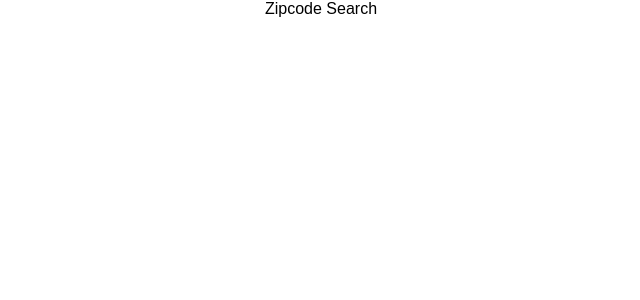
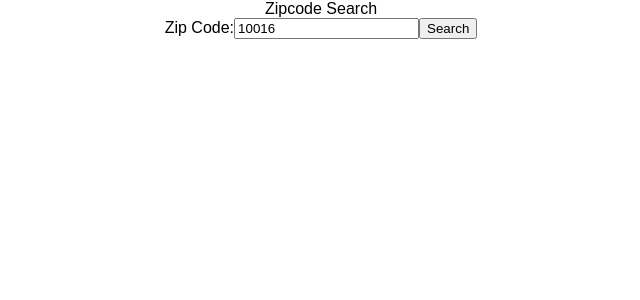
Before and after one commit to Kyrylo-Glamazdin/ZIP-and-City-Search-Assignment, a React (Create React App) app in the folder zip-app/: page / in a window 1280 px wide. Shown: the top 300 px of the page, without its empty margins (319-959 px from the left). Built offline with nearby package versions, Linux system fonts and the light colour scheme.

Commit message:
added form

```diff
--- a/zip-app/src/App.js
+++ b/zip-app/src/App.js
@@ -1,5 +1,6 @@
 import React, { Component } from 'react';
 import Nav from "./Nav.js"
+import ZipForm from './ZipForm.js'
 import './App.css';
 
 class App extends Component {
@@ -8,6 +9,7 @@
 	  <div className="App Container">
 	    <Nav>
 		</Nav>
+		<ZipForm searchZip="10016" />
 	  </div>
     );
   }
--- /dev/null
+++ b/zip-app/src/ZipForm.js
@@ -0,0 +1,45 @@
+import React, { Component } from 'react';
+import PropTypes from 'prop-types';
+import './ZipForm.css'
+
+class ZipForm extends Component{
+	constructor(props){
+		super(props);
+		this.handleSubmit = this.handleSubmit.bind(this);
+		this.handleInputChange = this.handleInputChange.bind(this);
+		this.state = {
+			searchZip: props.searchZip
+		};
+	}
+
+	handleInputChange(event){
+		this.setState({searchZip: event.target.value})
+	}
+
+	handleSubmit(event){
+		console.log(this.state.searchZip);
+		event.preventDefault();
+	}
+
+
+	render(){
+		return(
+				<div className="ZipSearchForm">
+					<form onSubmit={this.handleSubmit}>
+						<label>
+							Zip Code:
+							<input type="text" name="zipCodeInput"
+							value={this.state.searchZip} onChange={this.handleInputChange} />
+						</label>
+						<input type="submit" value="Search" />
+					</form>
+				</div>
+			)
+	}
+};
+
+ZipForm.propTypes = {
+	searchZip: PropTypes.string
+};
+
+export default ZipForm
```
Also changed, not shown: zip-app/src/ZipForm.css (added).
